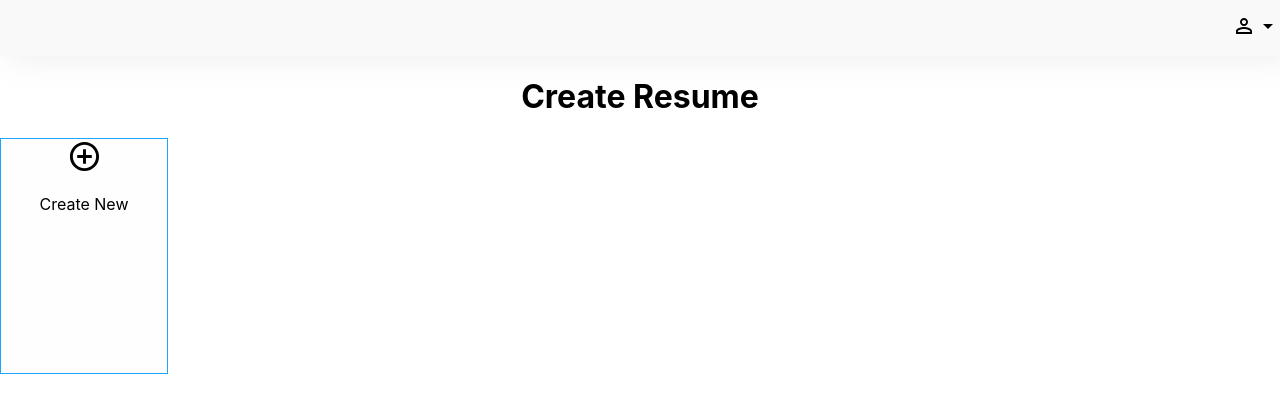
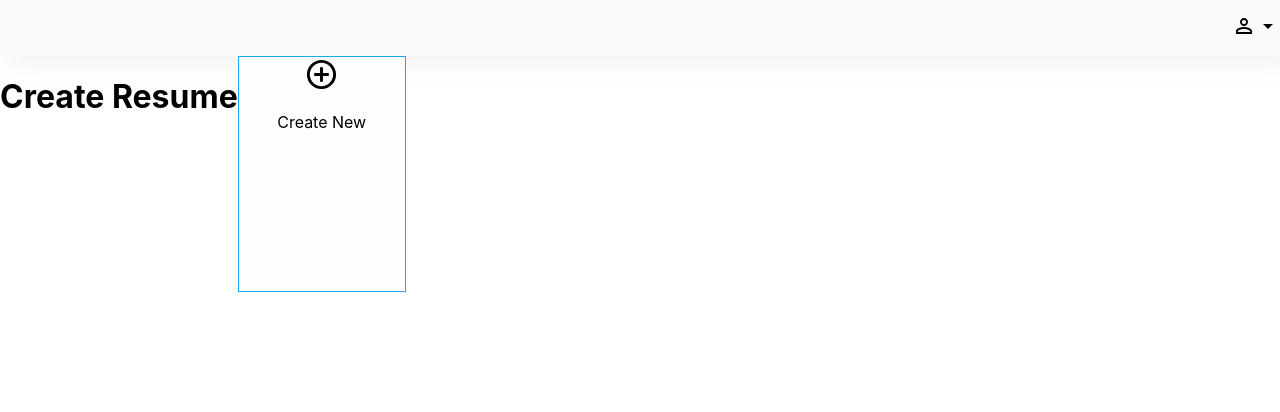
Before and after one commit to sakshib-16/resumebuilder, a React (Create React App) app: page / in a window 1280 px wide. Shown: the top 412 px of the page. Built offline with nearby package versions, Linux system fonts and the light colour scheme.

Commit message:
taking pull

```diff
--- a/src/Component/Container/CreateResume/createResume.module.css
+++ b/src/Component/Container/CreateResume/createResume.module.css
@@ -4,3 +4,7 @@
     background: #FEFEFE;
     border: 1px solid #1EA5FC;
 }
+
+.create_resume {
+    display: flex;
+}
```
